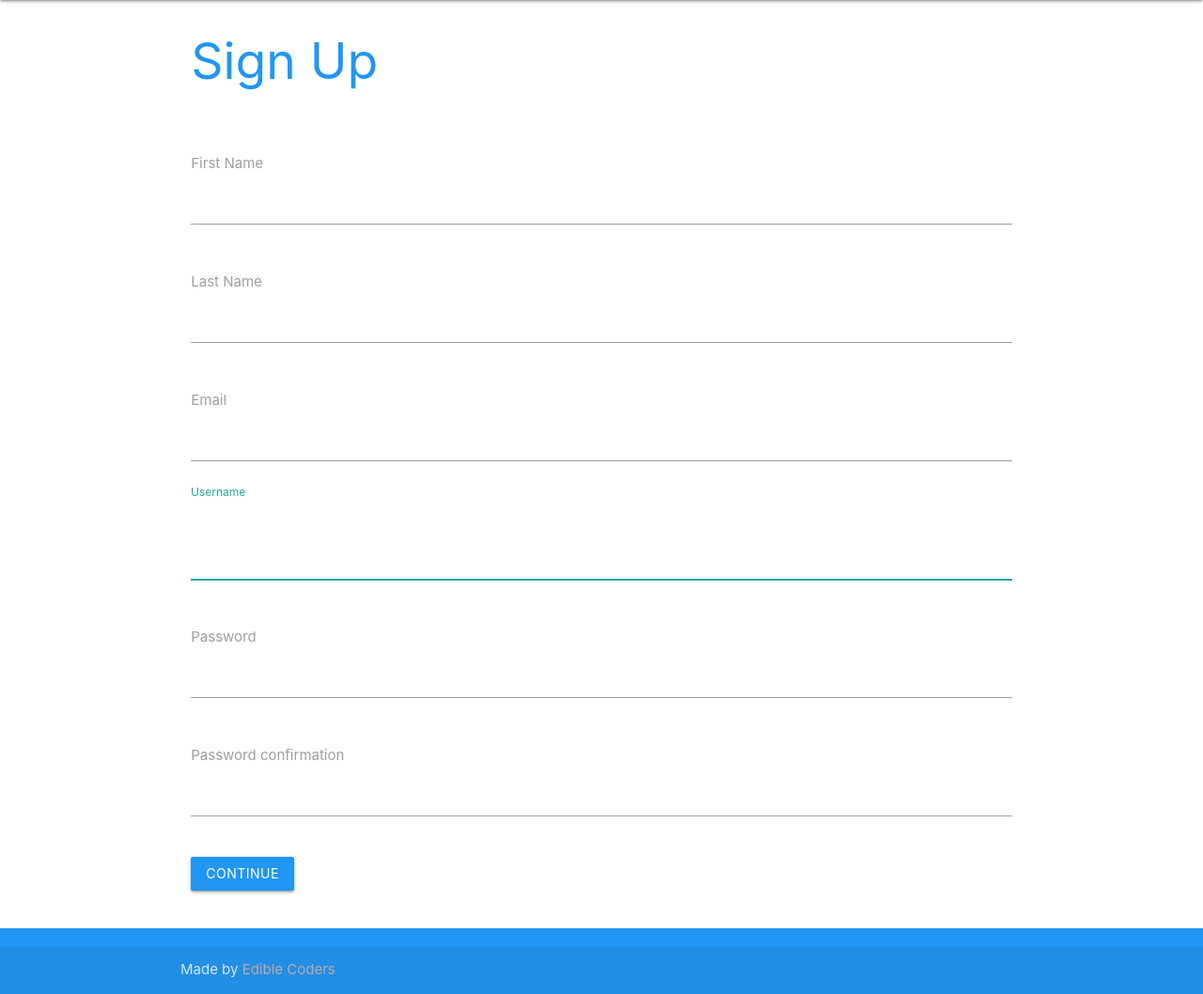
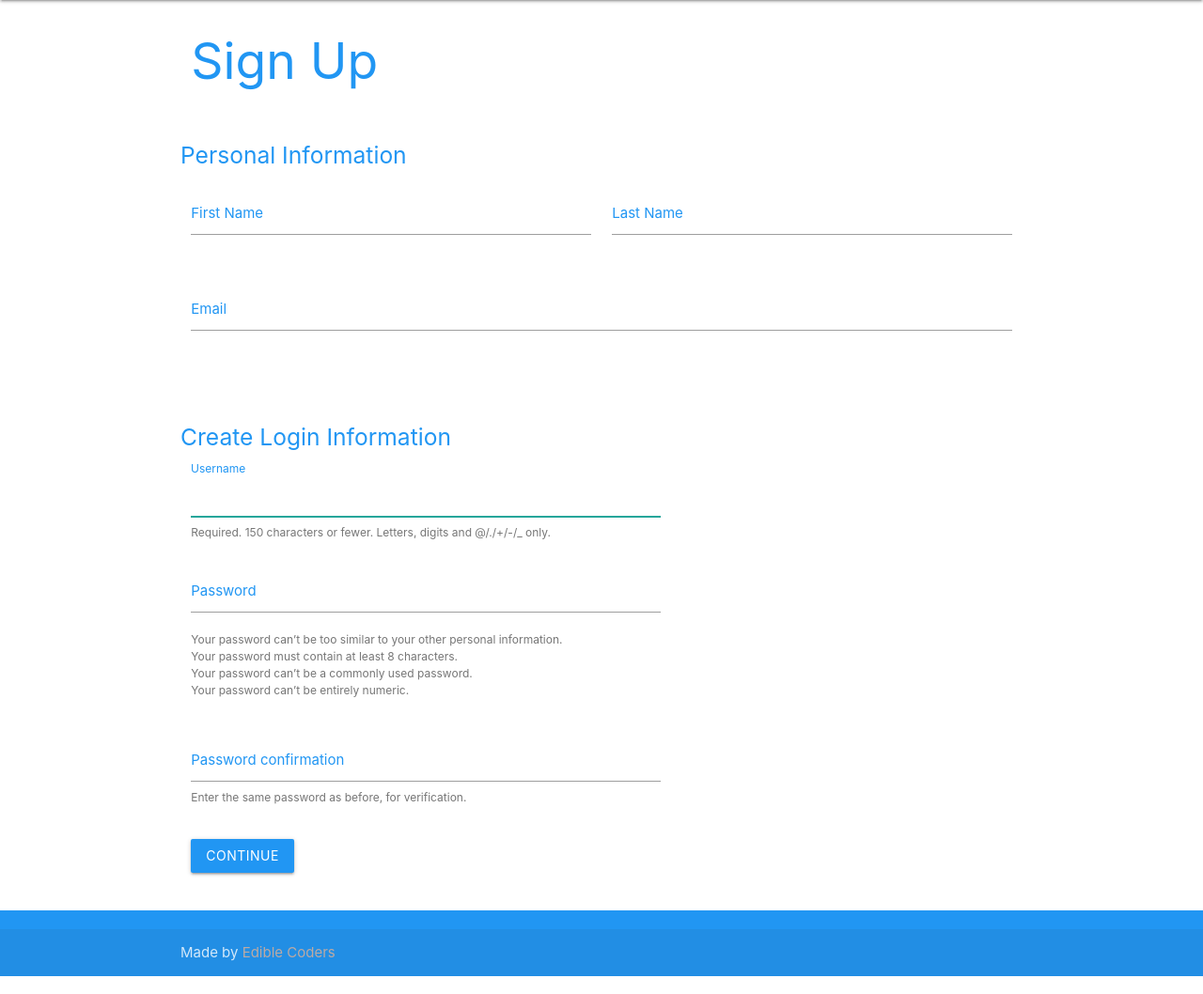
Before and after one commit to minlopalis/club-ex, a Django app: page /accounts/register/ in a window 1280 px wide. Shown: the part 64-1122 px from the top of the page at 94% size. Run offline with Django 3.2, Linux system fonts and the light colour scheme; some libraries are stand-ins or nearby versions.

Commit message:
Created Signup Validation Created validation for the sign-up page

```diff
--- a/Club-Ex_Project/clubExProject/accounts/forms.py
+++ b/Club-Ex_Project/clubExProject/accounts/forms.py
@@ -5,9 +5,7 @@ from django.contrib.auth.forms import UserCreationForm
 from django.contrib.auth.models import User
 from .models import Customer, Payment, Subscription
 from django import forms
-from datetime import date
 from django.utils.translation import gettext_lazy as _
-from accounts import models
 
 class CustomUserCreationForm(UserCreationForm):
     class Meta:
@@ -21,12 +19,27 @@ class CustomUserCreationForm(UserCreationForm):
             'password1': 'Enter Password',
             'password2': 'Confirm Password',
         }
+        error_messages = {
+            'first_name': {'required': 'First name is required'},
+            'last_name': {'required': 'First name is required'},
+            'email': {'required': 'Email address is required'},
+            'username': {'required': 'Username is required'},
+            'password1': {'required': 'Password is required'},
+            'password2': {'required': 'Repeated Password is required'},
+        }
 
     def __init__(self, *args, **kwargs):
         super(CustomUserCreationForm, self).__init__(*args, **kwargs)
 
         for name, field in self.fields.items():
-            field.widget.attrs.update({'class': 'blue-text'})
+            field.widget.attrs.update({'class': 'black-text validate'})
+            self.fields['first_name'].required = True
+            self.fields['last_name'].required = True
+            self.fields['email'].required = True
+            self.fields['username'].required = True
+            self.fields['password1'].required = True
+            self.fields['password2'].required = True
+
 
 
 class CustomerForm(forms.ModelForm):
@@ -46,8 +59,8 @@ class CustomerForm(forms.ModelForm):
 
     def __init__(self, *args, **kwargs):
         super(CustomerForm, self).__init__(*args, **kwargs)
-        self.fields['first_name'].required = False
-        self.fields['last_name'].required = False
+        self.fields['first_name'].required = True
+        self.fields['last_name'].required = True
         self.fields['address_1'].required = True
         self.fields['city'].required = True
         self.fields['country'].required = True
--- a/Club-Ex_Project/clubExProject/templates/signup.html
+++ b/Club-Ex_Project/clubExProject/templates/signup.html
@@ -8,21 +8,57 @@
   </div>
   <div class="row">
 
-    <form class="col s12" method='POST'>
+    <form class="col s12" method='POST' novalidate>
     {% csrf_token %}
+
       <div class="row">
+      <h5 class="blue-text">Personal Information</h5>
+        <div class="input-field col s12 l6">
+            {{form.first_name}}
+            <label for="{{ form.first_name.id_for_label }}" class="blue-text">{{form.first_name.label}}</label>
+            <span style="color: red; font-weight: 600;">{{form.first_name.errors}}</span>
+            <span class="helper-text">{{form.first_name.help_text}}</span>
+        </div>
+        <div class="input-field col s12 l6">
+            {{form.last_name}}
+            <label for="{{ form.last_name.id_for_label }}" class="blue-text">{{form.last_name.label}}</label>
+            <span style="color: red; font-weight: 600;">{{form.last_name.errors}}</span>
+            <span class="helper-text">{{form.last_name.help_text}}</span>
+        </div>
+        <div class="input-field col s12">
+            <label for="{{ form.email.id_for_label }}" class="blue-text">{{form.email.label}}</label>
+          {{form.email}}
+            <span class="helper-text">{{form.email.help_text}}</span>
+            <span style="color: red; font-weight: 600;">{{form.email.errors}}</span>
+        </div>
+      </div>
 
-        {% for field in form %}
-        <div class="input-field col s12">
-          {% comment %} <input id="name" type="text" class="blue-text" /> {% endcomment %}
-          <p class="helper-text">{{field.help_texts}}</p>
-          {{field}}
-          <label for="name class=red-text">{{field.label}}</label>
+      <br>
 
+      <div class="row">
+        <h5 class="blue-text">Create Login Information</h5>
+        <div class="input-field col s12 l7">
+            <label for="{{ form.username.id_for_label }}" class="blue-text">{{form.username.label}}</label>
+          {{form.username}}
+            <span class="helper-text">{{form.username.help_text}}</span>
+            <span style="color: red; font-weight: 600;">{{form.username.errors}}</span>
         </div>
-        {% endfor %}
 
+        <div class="input-field col s12 l7">
+            <label for="{{ form.password1.id_for_label }}" class="blue-text">{{form.password1.label}}</label>
+          {{form.password1}}
+            <span class="helper-text">{{form.password1.help_text}}</span>
+            <span style="color: red; font-weight: 600;">{{form.password1.errors}}</span>
+        </div>
+
+        <div class="input-field col s12 l7">
+            <label for="{{ form.password2.id_for_label }}" class="blue-text">{{form.password2.label}}</label>
+          {{form.password2}}
+            <span class="helper-text">{{form.password2.help_text}}</span>
+            <span style="color: red; font-weight: 600;">{{form.password2.errors}}</span>
+        </div>
       </div>
+
 
       <div class="row">
         <div class="col s12">
```
Also changed, not shown: Club-Ex_Project/clubExProject/templates/customer-new.html (+27 -11 lines).
